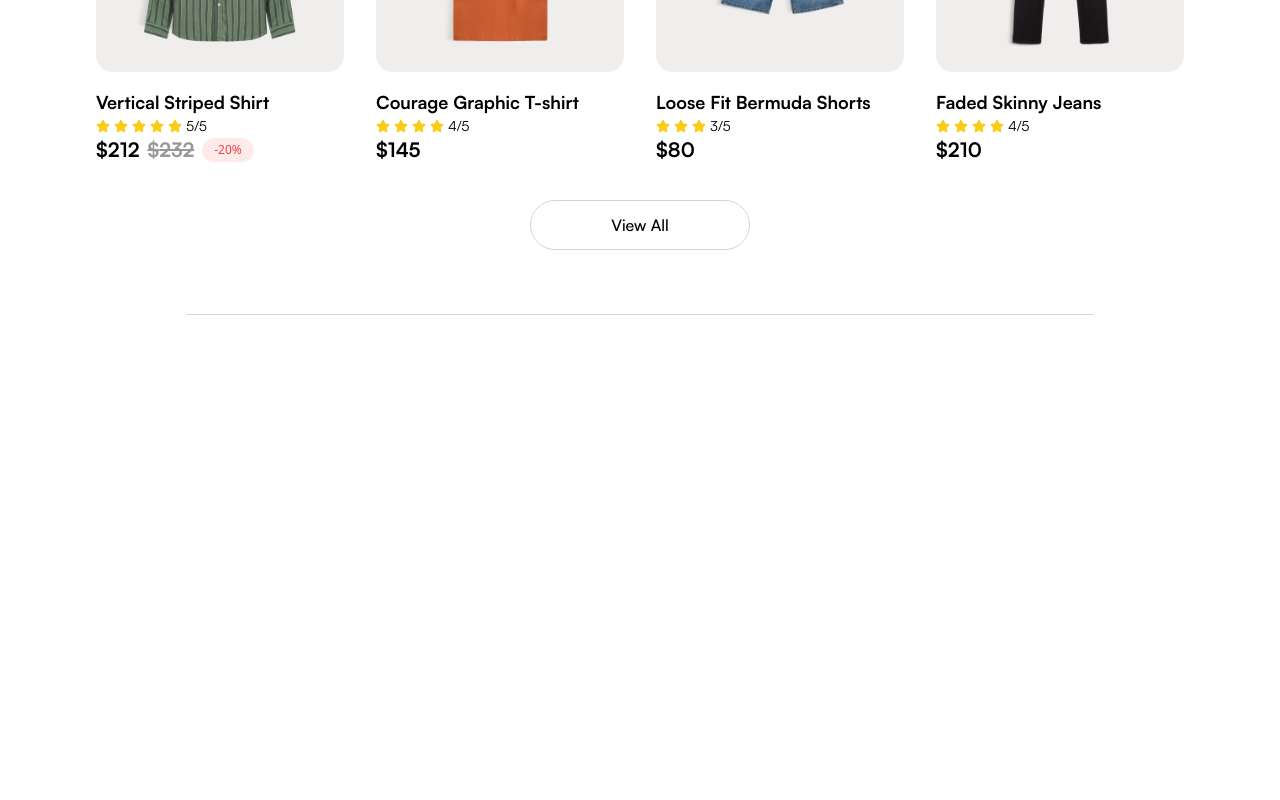
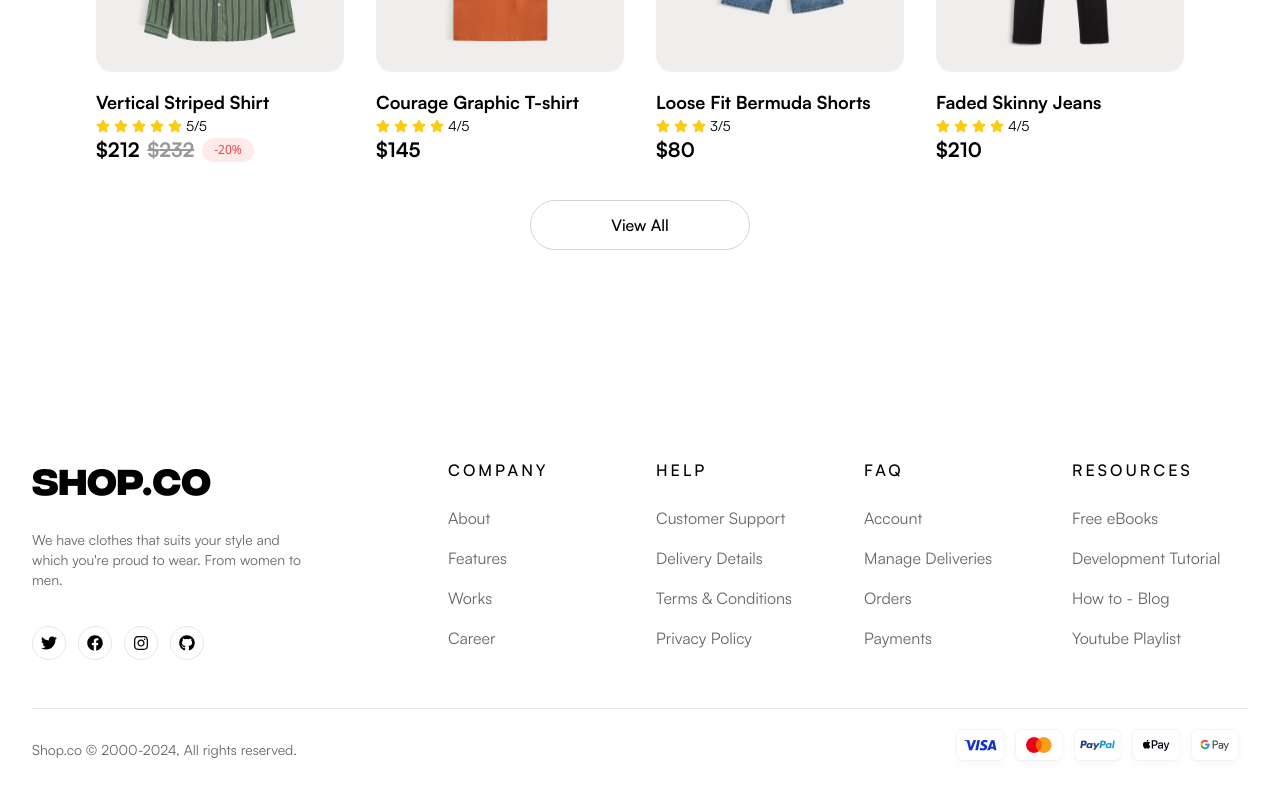
Before and after one commit to WebDev-MAP/E-Commerce, a React (Vite) app: page / in a window 1280 px wide. Shown: the part 1752-2552 px from the top of the page. Before the commit the page ends 2067 px from the top, so only its background shows below. Built offline with nearby package versions, Linux system fonts and the light colour scheme.

Commit message:
add Footer

```diff
--- a/src/components/CardList.jsx
+++ b/src/components/CardList.jsx
@@ -46,7 +46,6 @@ const CardList = () => {
 		<button className="mt-9 border-gray-300 border-[1px] rounded-full w-full md:w-auto py-3 px-20 font-satoshi_medium md:text-base mb-16">View All</button>
 		</div>
 		<div className="flex justify-center">
-		<div className="border-b-[1px] border-gray-300 w-10/12 text-center"></div>
 		</div>
 		</section>
     </>
--- /dev/null
+++ b/src/components/Footer.jsx
@@ -0,0 +1,235 @@
+import { FaTwitter } from 'react-icons/fa'
+import { FaFacebook } from 'react-icons/fa'
+import { FaInstagram } from 'react-icons/fa'
+import { FaGithub } from 'react-icons/fa'
+
+const Footer = () => {
+  return (
+    <>
+      <footer className="bg-white">
+        <div className="mx-auto mt-8 max-w-7xl px-4 md:mt-36 md:px-6 lg:px-8">
+          <div className="xl:grid xl:grid-cols-3 xl:gap-8">
+            <div className="space-y-4 md:space-y-8">
+              <h3 className="font-integral_cf text-3xl md:text-4xl">SHOP.CO</h3>
+              <p className="pb-1 md:pr-28 font-satoshi_regular text-sm leading-5 text-black opacity-60">
+                We have clothes that suits your style and which you're proud to
+                wear. From women to men.
+              </p>
+              <div className="flex space-x-3">
+                <a
+                  href="https://twitter.com"
+                  target="_blank"
+                  className="rounded-full border-[1px] bg-white px-2 py-2"
+                >
+                  <FaTwitter />
+                </a>
+                <a
+                  href="https://facebook.com"
+                  target="_blank"
+                  className="rounded-full border-[1px] bg-white px-2 py-2"
+                >
+                  <FaFacebook />
+                </a>
+                <a
+                  href="https://instagram.com"
+                  target="_blank"
+                  className="rounded-full border-[1px] bg-white px-2 py-2"
+                >
+                  <FaInstagram />
+                </a>
+                <a
+                  href="https://github.com"
+                  target="_blank"
+                  className="rounded-full border-[1px] bg-white px-2 py-2"
+                >
+                  <FaGithub />
+                </a>
+              </div>
+            </div>
+            <div className="mt-6 grid grid-cols-2 gap-8 xl:col-span-2 xl:mt-0">
+              <div className="md:grid md:grid-cols-2 md:gap-8">
+                <div>
+                  <h3 className="font-satoshi_medium text-sm leading-4 tracking-[3px] text-black md:text-base">
+                    COMPANY
+                  </h3>
+                  <ul role="list" className="mt-6 space-y-4">
+                    <li>
+                      <a
+                        href="#"
+                        className="font-satoshi_regular text-sm leading-4 text-black opacity-60 hover:opacity-100 md:text-base"
+                      >
+                        About
+                      </a>
+                    </li>
+                    <li>
+                      <a
+                        href="#"
+                        className="font-satoshi_regular text-sm leading-4 text-black opacity-60 hover:opacity-100 md:text-base"
+                      >
+                        Features
+                      </a>
+                    </li>
+                    <li>
+                      <a
+                        href="#"
+                        className="font-satoshi_regular text-sm leading-4 text-black opacity-60 hover:opacity-100 md:text-base"
+                      >
+                        Works
+                      </a>
+                    </li>
+                    <li>
+                      <a
+                        href="#"
+                        className="font-satoshi_regular text-sm leading-4 text-black opacity-60 hover:opacity-100 md:text-base"
+                      >
+                        Career
+                      </a>
+                    </li>
+                  </ul>
+                </div>
+                <div className="mt-8 md:mt-0">
+                  <h3 className="font-satoshi_medium text-sm leading-4 tracking-[3px] text-black md:text-base">
+                    HELP
+                  </h3>
+                  <ul role="list" className="mt-6 space-y-4">
+                    <li>
+                      <a
+                        href="#"
+                        className="font-satoshi_regular text-sm leading-4 text-black opacity-60 hover:opacity-100 md:text-base"
+                      >
+                        Customer Support
+                      </a>
+                    </li>
+                    <li>
+                      <a
+                        href="#"
+                        className="font-satoshi_regular text-sm leading-4 text-black opacity-60 hover:opacity-100 md:text-base"
+                      >
+                        Delivery Details
+                      </a>
+                    </li>
+                    <li>
+                      <a
+                        href="#"
+                        className="font-satoshi_regular text-sm leading-4 text-black opacity-60 hover:opacity-100 md:text-base"
+                      >
+                        Terms & Conditions
+                      </a>
+                    </li>
+                    <li>
+                      <a
+                        href="#"
+                        className="font-satoshi_regular text-sm leading-4 text-black opacity-60 hover:opacity-100 md:text-base"
+                      >
+                        Privacy Policy
+                      </a>
+                    </li>
+                  </ul>
+                </div>
+              </div>
+              <div className="md:grid md:grid-cols-2 md:gap-8">
+                <div>
+                  <h3 className="font-satoshi_medium text-sm leading-4 tracking-[3px] text-black md:text-base">
+                    FAQ
+                  </h3>
+                  <ul role="list" className="mt-6 space-y-4">
+                    <li>
+                      <a
+                        href="#"
+                        className="font-satoshi_regular text-sm leading-4 text-black opacity-60 hover:opacity-100 md:text-base"
+                      >
+                        Account
+                      </a>
+                    </li>
+                    <li>
+                      <a
+                        href="#"
+                        className="font-satoshi_regular text-sm leading-4 text-black opacity-60 hover:opacity-100 md:text-base"
+                      >
+                        Manage Deliveries
+                      </a>
+                    </li>
+                    <li>
+                      <a
+                        href="#"
+                        className="font-satoshi_regular text-sm leading-4 text-black opacity-60 hover:opacity-100 md:text-base"
+                      >
+                        Orders
+                      </a>
+                    </li>
+                    <li>
+                      <a
+                        href="#"
+                        className="font-satoshi_regular text-sm leading-4 text-black opacity-60 hover:opacity-100 md:text-base"
+                      >
+                        Payments
+                      </a>
+                    </li>
+                  </ul>
+                </div>
+                <div className="mt-8 md:mt-0">
+                  <h3 className="font-satoshi_medium text-sm leading-4 tracking-[3px] text-black md:text-base">
+                    RESOURCES
+                  </h3>
+                  <ul role="list" className="mt-6 space-y-4">
+                    <li>
+                      <a
+                        href="#"
+                        className="font-satoshi_regular text-sm leading-4 text-black opacity-60 hover:opacity-100 md:text-base"
+                      >
+                        Free eBooks
+                      </a>
+                    </li>
+                    <li>
+                      <a
+                        href="#"
+                        className="font-satoshi_regular text-sm leading-4 text-black opacity-60 hover:opacity-100 md:text-base"
+                      >
+                        Development Tutorial
+                      </a>
+                    </li>
+                    <li>
+                      <a
+                        href="#"
+                        className="font-satoshi_regular text-sm leading-4 text-black opacity-60 hover:opacity-100 md:text-base"
+                      >
+                        How to - Blog
+                      </a>
+                    </li>
+                    <li>
+                      <a
+                        href="#"
+                        className="font-satoshi_regular text-sm leading-4 text-black opacity-60 hover:opacity-100 md:text-base"
+                      >
+                        Youtube Playlist
+                      </a>
+                    </li>
+                  </ul>
+                </div>
+              </div>
+            </div>
+          </div>
+          <div className="border-black-900/10 mb-16 mt-10 flex flex-col flex-wrap items-center justify-between border-t pt-4 sm:flex-row md:mb-20 md:mt-12">
+            <p className="font-satoshi_regular text-sm text-black opacity-60">
+              Shop.co &copy; 2000-2024, All rights reserved.
+            </p>
+            <div className="mt-4 sm:mt-0">
+              <img
+                src="../images/footer/payment-methods-large.png"
+                alt="Payment methods: Visa, Mastercard, PayPal, Apple Pay, Google Pay"
+                className="hidden sm:block"
+              />
+              <img
+                src="../images/footer/payment-methods-small.png"
+                alt="Payment methods: Visa, Mastercard, PayPal, Apple Pay, Google Pay"
+                className="block sm:hidden"
+              />
+            </div>
+          </div>
+        </div>
+      </footer>
+    </>
+  )
+}
+
+export default Footer
--- a/src/components/Navbar.jsx
+++ b/src/components/Navbar.jsx
@@ -1,5 +1,6 @@
 import { NavLink, Outlet } from 'react-router-dom'
 import Popup from './Popup'
+import Footer from './Footer';
 
 function Navbar() {
   return (
@@ -16,6 +17,7 @@ function Navbar() {
         </ul>
       </nav>
       <Outlet />
+		<Footer />
     </>
   )
 }
```
Also changed, not shown: public/images/footer/payment-methods-large.png (added), public/images/footer/payment-methods-small.png (added).
